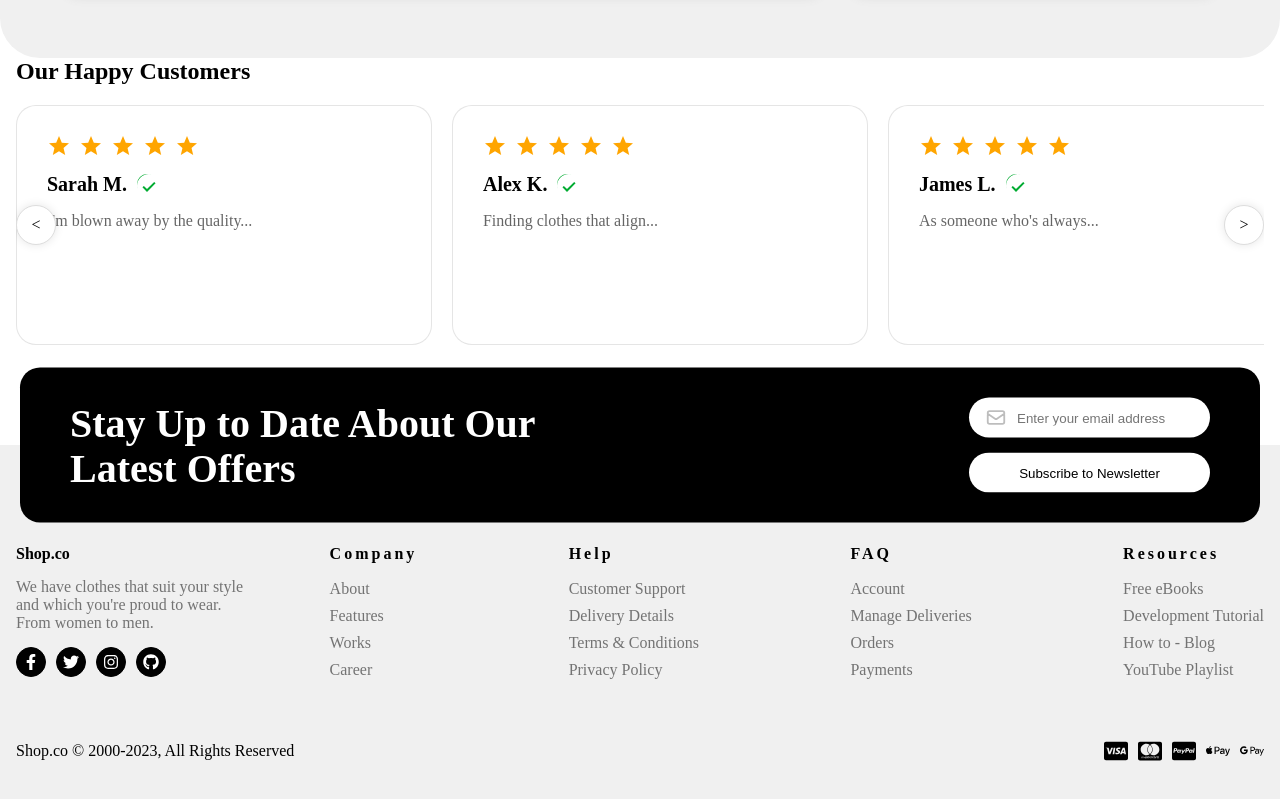
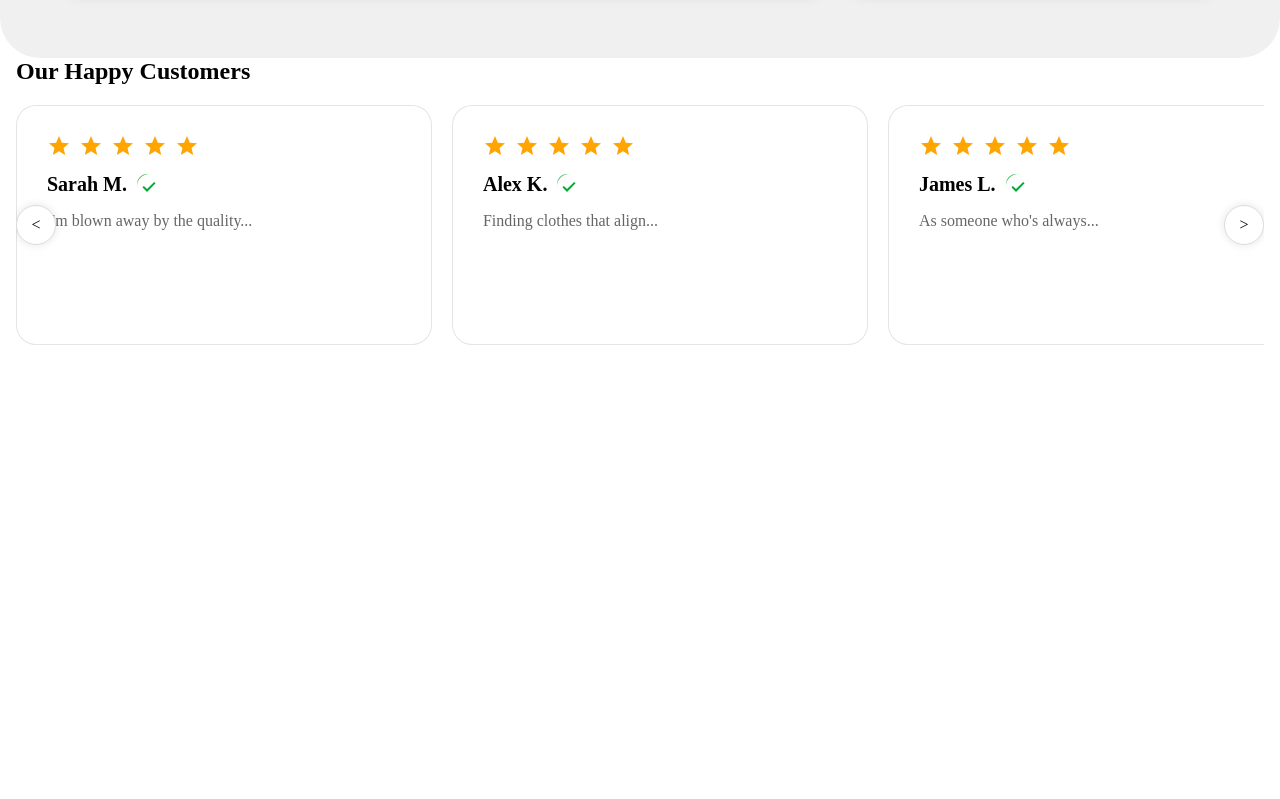
Before and after one commit to Remarkabvle/E-com, a React (Vite) app: page / in a window 1280 px wide. Shown: the part 2158-2957 px from the top of the page. After the commit the page ends 2503 px from the top, so only its background shows below. Built offline with nearby package versions, Linux system fonts and the light colour scheme.

Commit message:
add all pages

```diff
--- a/src/App.jsx
+++ b/src/App.jsx
@@ -4,7 +4,7 @@ import Home from './pages/home/Home';
 import Wishlist from './pages/wishlist/Wishlist';
 // import ProductDetail from './pages/productDetail/ProductDetail'; \
 import SiteHeader from './components/header/Header';
-import Footer from './components/footer/Footer';
+// import Footer from './components/footer/Footer';
 import { WishlistProvider } from './context/WishlistContext';
 import ProductDetail from './components/product/ProductDetail';
 
@@ -18,7 +18,7 @@ function App() {
           <Route path="/wishlist" element={<Wishlist />} />
           <Route path="/product/:id" element={<ProductDetail/>} />
         </Routes>
-        <Footer/>
+        {/* <Footer/> */}
       </Router>
     </WishlistProvider>
   );
```
